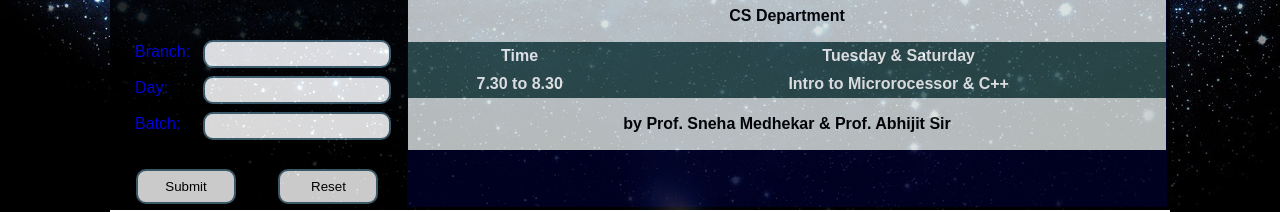
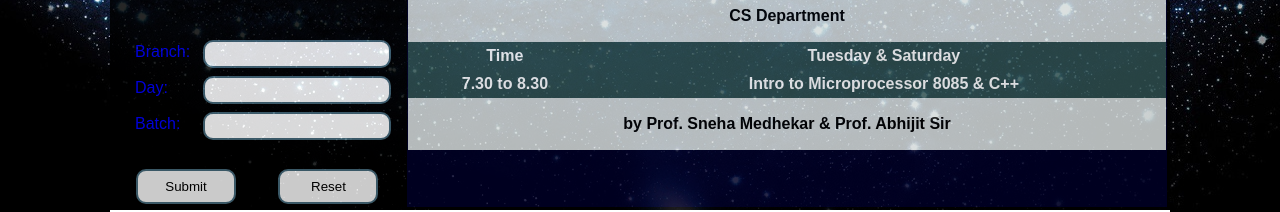
Before and after one commit to tushartawde/baban, a plain HTML site: page index.html in a window 1280 px wide. Shown: the part 437-649 px from the top of the page. Drawn offline with Linux system fonts and the light colour scheme.

Commit message:
Update index.html

```diff
--- a/index.html
+++ b/index.html
@@ -61,7 +61,7 @@
 									</tr>
 									<tr>
 										<th id="th1">7.30 to 8.30</th>
-										<th id="th1">Intro to Microrocessor & C++</th>
+										<th id="th1">Intro to Microprocessor 8085 & C++</th>
 									</tr>
 									<tr>
 										<th colspan="2" style="height : 50px;">by Prof. Sneha Medhekar & Prof. Abhijit Sir</th>
```
